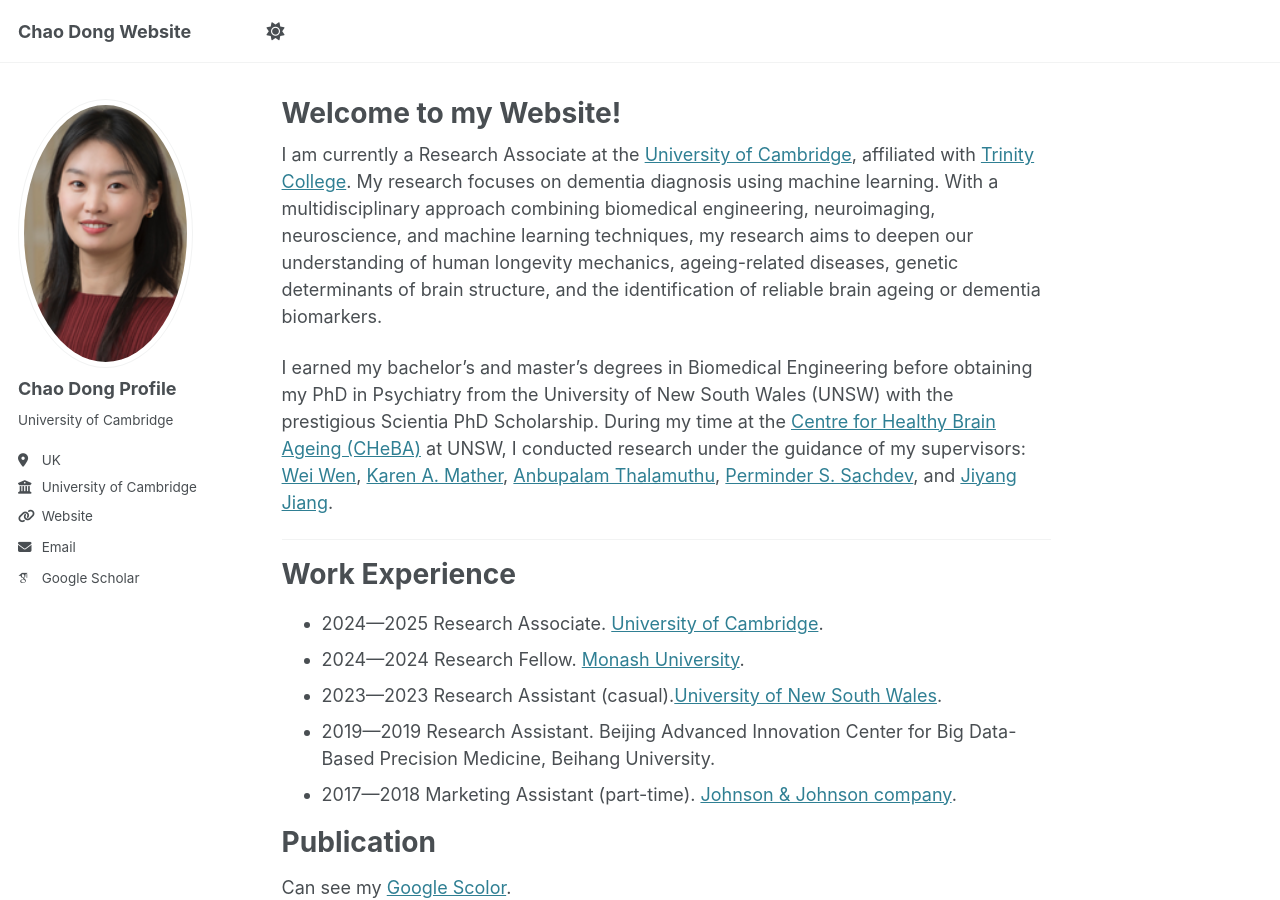
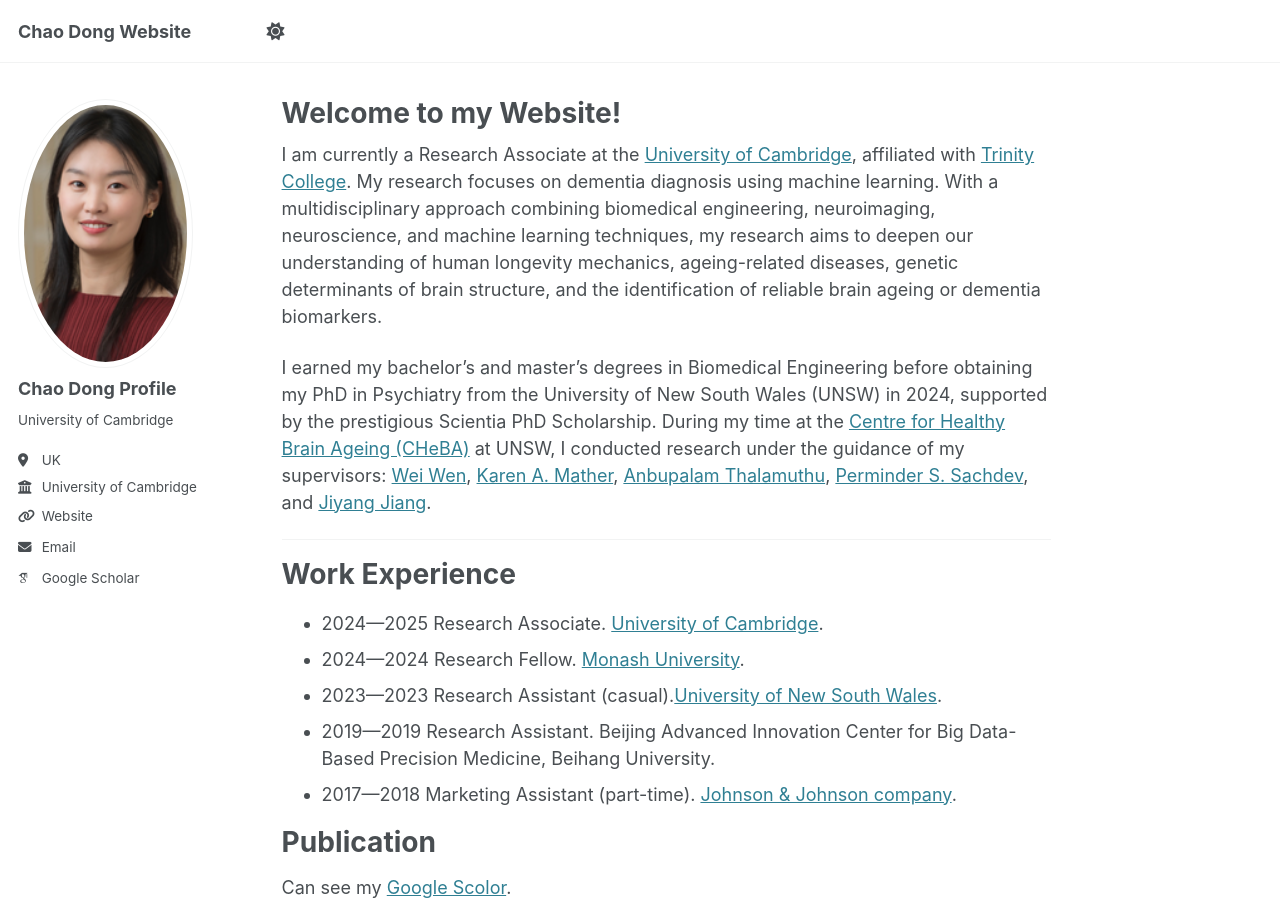
Before and after one commit to ChaoDong12/chaodong.github.io, a Jekyll site: the page built from _pages/about.md, in a window 1280 px wide and 900 px high. Built offline with Jekyll 4.4.1, drawn with Linux system fonts in a browser that asks for light colours; some web fonts are replaced.

Commit message:
Update about.md

```diff
--- a/_pages/about.md
+++ b/_pages/about.md
@@ -9,7 +9,7 @@ redirect_from:
 
 I am currently a Research Associate at the [University of Cambridge](https://www.psychol.cam.ac.uk/), affiliated with [Trinity College](https://www.trin.cam.ac.uk/). My research focuses on dementia diagnosis using machine learning. With a multidisciplinary approach combining biomedical engineering, neuroimaging, neuroscience, and machine learning techniques, my research aims to deepen our understanding of human longevity mechanics, ageing-related diseases, genetic determinants of brain structure, and the identification of reliable brain ageing or dementia biomarkers.
 
-I earned my bachelor's and master's degrees in Biomedical Engineering before obtaining my PhD in Psychiatry from the University of New South Wales (UNSW) with the prestigious Scientia PhD Scholarship. During my time at the [Centre for Healthy Brain Ageing (CHeBA)](https://www.cheba.unsw.edu.au/blog/chao-dong-meet-our-researcher-series) at UNSW, I conducted research under the guidance of my supervisors: [Wei Wen](https://scholar.google.com.au/citations?user=j-m4_E8AAAAJ&hl=en), [Karen A. Mather](https://scholar.google.com.au/citations?user=yQurwtYAAAAJ&hl=en), [Anbupalam Thalamuthu](https://scholar.google.com.au/citations?user=QPcKQVMAAAAJ&hl=en), [Perminder S. Sachdev](https://scholar.google.com.au/citations?user=joXgLDoAAAAJ&hl=en), and [Jiyang Jiang](https://scholar.google.com.au/citations?user=rLJeyIIAAAAJ&hl=en&oi=ao).
+I earned my bachelor's and master's degrees in Biomedical Engineering before obtaining my PhD in Psychiatry from the University of New South Wales (UNSW) in 2024, supported by the prestigious Scientia PhD Scholarship. During my time at the [Centre for Healthy Brain Ageing (CHeBA)](https://www.cheba.unsw.edu.au/blog/chao-dong-meet-our-researcher-series) at UNSW, I conducted research under the guidance of my supervisors: [Wei Wen](https://scholar.google.com.au/citations?user=j-m4_E8AAAAJ&hl=en), [Karen A. Mather](https://scholar.google.com.au/citations?user=yQurwtYAAAAJ&hl=en), [Anbupalam Thalamuthu](https://scholar.google.com.au/citations?user=QPcKQVMAAAAJ&hl=en), [Perminder S. Sachdev](https://scholar.google.com.au/citations?user=joXgLDoAAAAJ&hl=en), and [Jiyang Jiang](https://scholar.google.com.au/citations?user=rLJeyIIAAAAJ&hl=en&oi=ao).
 
 ------
 
```
